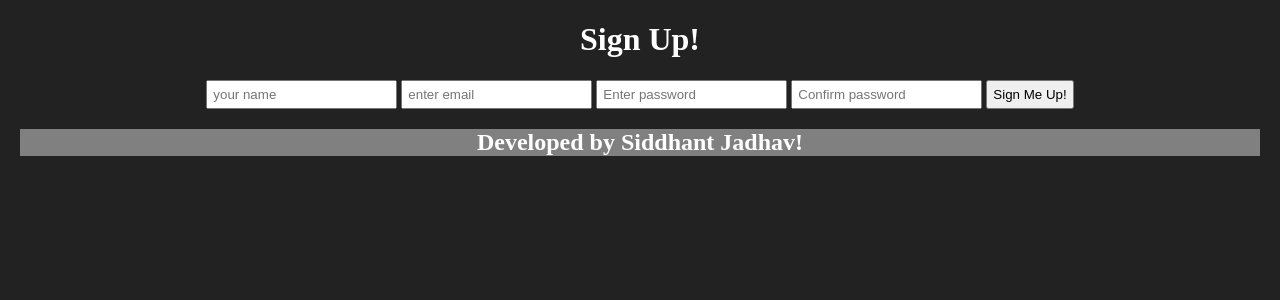
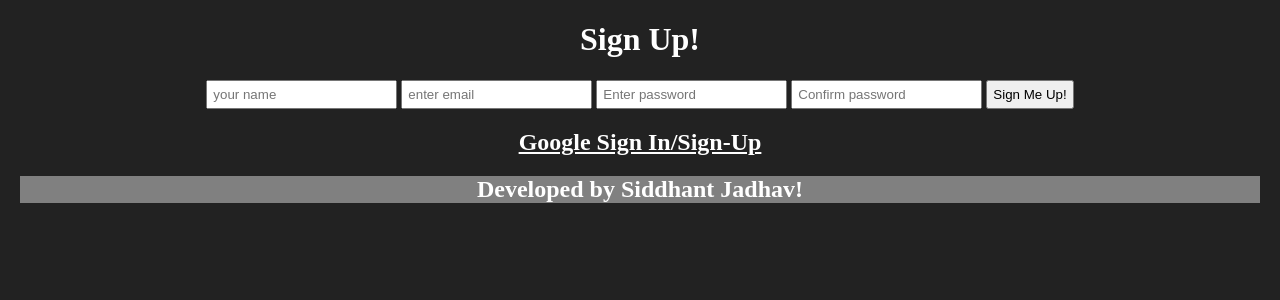
Before and after one commit to Sid-0602/MERN-WEB-DEV--23, a Node server app: template ConnectIO/views/user_sign_up.ejs in a window 1280 px wide. Shown: the part 56-356 px from the top of the page. Run offline with Node 20, Linux system fonts and the light colour scheme; the template is opened without the code that fills it, so the values that code supplies are empty; some libraries are stand-ins or nearby versions.

Commit message:
Integrated Google Authentication Oauth 2.0

```diff
--- a/ConnectIO/config/passport-google-oauth2-strategy.js
+++ b/ConnectIO/config/passport-google-oauth2-strategy.js
@@ -18,6 +18,9 @@ passport.use(new googleStrategy({
             if(err){console.log("Error in Google-Strategy Passport!",err); return;}
 
             console.log(profile);
+            console.log("************************");
+            console.log("Access token is: ",accessToken);//this is access token for the user.
+
 
             if(user){
                 //if found, set this user as req.user
--- a/ConnectIO/index.js
+++ b/ConnectIO/index.js
@@ -11,6 +11,9 @@ const session = require('express-session');
 const passport = require('passport');
 const passportLocal = require('./config/passport-local-strategy.js');
 const MongoStore  = require('connect-mongo')(session);
+
+//google-Oauth:
+const passportGoogle = require('./config/passport-google-oauth2-strategy')
 
 //passport-jwt:
 const passportJWT = require('./config/passport-jwt-strategy.js');
--- a/ConnectIO/routes/users.js
+++ b/ConnectIO/routes/users.js
@@ -21,5 +21,10 @@ router.post('/create-session', passport.authenticate('local',{failureRedirect :
 
 router.get('/sign-out', usersController.terminateSession);
 
+//routes for google Oauth: (2 routes: one to send request to google and second is for callback URL)
+
+router.get('/auth/google',passport.authenticate('google',{scope: ['profile','email']}));
+router.get('/auth/google/callback',passport.authenticate('google',{failureRedirect: '/users/sign-in'}),usersController.createSession);
+
 
 module.exports = router;
--- a/ConnectIO/views/user_sign_in.ejs
+++ b/ConnectIO/views/user_sign_in.ejs
@@ -21,3 +21,7 @@
     <input type="password" name="password" placeholder="password" style="padding: 5px;">
     <input type="submit" value="Sign-In" style="padding: 5px;">
 </form>
+
+<h2>
+    <p>Google Sign In/Sign-Up</p> <a href="/users/auth/google">"HERE"</></i></a>
+</h2>
--- a/ConnectIO/views/user_sign_up.ejs
+++ b/ConnectIO/views/user_sign_up.ejs
@@ -24,3 +24,7 @@
     <input type="password" name="confirm_password" placeholder="Confirm password" required style="padding: 5px;">
     <input type="submit" value="Sign Me Up!" style="padding: 5px;">
 </form>
+
+<h2>
+    <a href="/users/auth/google">Google Sign In/Sign-Up</a>
+</h2>
```
